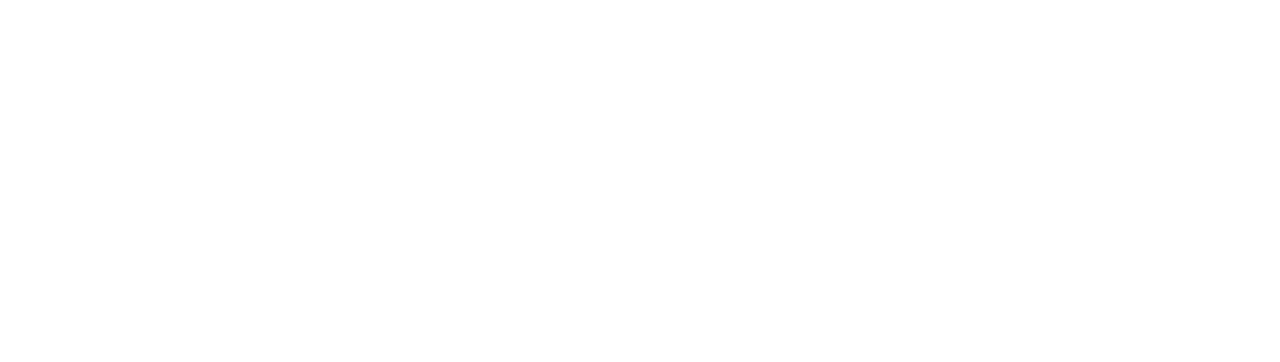
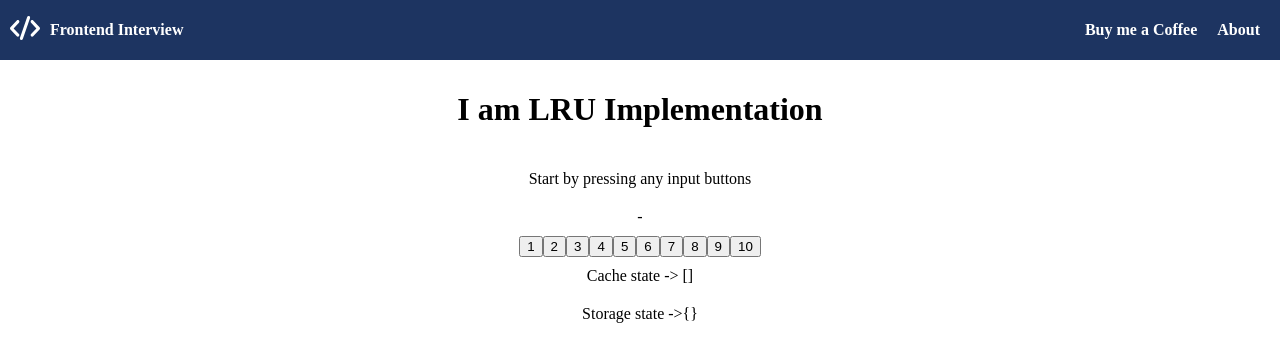
Before and after one commit to CodeDragoon/Frontend-Interview, a React (Create React App) app: page /lru-cache in a window 1280 px wide. Before the commit this address had no page. Shown: the top 362 px of the page. Built offline with nearby package versions, Linux system fonts and the light colour scheme.

Commit message:
LRU Cache Implementation (#3)

```diff
--- a/src/App.jsx
+++ b/src/App.jsx
@@ -1,24 +1,30 @@
-import React from 'react'
-import { Routes, Route } from 'react-router-dom'
-import Home from './pages/home/Home'
-import Layout from './pages/layout/Layout'
-import InfiniteScrollUsingObserver from './pages/InfiniteScrollUsingObserver/InfiniteScrollUsingObserver'
-import InfiniteScrollUsingWindowScroll from './pages/InfiniteScrollUsingWindowScroll/InfiniteScrollUsingWindowScroll'
-
-
+import React from "react";
+import { Routes, Route } from "react-router-dom";
+import Home from "./pages/home/Home";
+import Layout from "./pages/layout/Layout";
+import InfiniteScrollUsingObserver from "./pages/InfiniteScrollUsingObserver/InfiniteScrollUsingObserver";
+import InfiniteScrollUsingWindowScroll from "./pages/InfiniteScrollUsingWindowScroll/InfiniteScrollUsingWindowScroll";
+import LruCache from "./pages/lruCache/LruCache";
 
 const App = () => {
-    return <>
-        <Routes>
-            <Route path='/' element={<Layout />} >
-                <Route index element={<Home />} />
-                <Route path={"infinite-scroll-using-intersection-observer"} element={<InfiniteScrollUsingObserver />} />
-                <Route path={"infinite-scroll-using-window-scroll"} element={<InfiniteScrollUsingWindowScroll />} />
-                {/* <Route /> */}
-            </Route>
+  return (
+    <>
+      <Routes>
+        <Route path="/" element={<Layout />}>
+          <Route index element={<Home />} />
+          <Route
+            path={"infinite-scroll-using-intersection-observer"}
+            element={<InfiniteScrollUsingObserver />}
+          />
+          <Route
+            path={"infinite-scroll-using-window-scroll"}
+            element={<InfiniteScrollUsingWindowScroll />}
+          />
+          <Route path={"lru-cache"} element={<LruCache />} />
+        </Route>
+      </Routes>
+    </>
+  );
+};
 
-        </Routes>
-    </>
-}
-
-export default App
+export default App;
--- a/src/pages/home/problems.json
+++ b/src/pages/home/problems.json
@@ -1,14 +1,14 @@
 {
   "problems": [
-    {
-      "label": "Infinite Scroll using Intersection Observer",
-      "route": "/infinite-scroll-using-intersection-observer",
-      "description": "This article talks about how to build Infinite Scroll using Intersection Observer"
-    },
     {
       "label": "Infinite Scroll using Window Scroll",
       "route": "infinite-scroll-using-window-scroll",
       "description": "This article talks about how to build Infinite Scroll using window.scroll"
+    },
+    {
+      "label": "LRU Cache Implementation in React",
+      "route": "lru-cache",
+      "description": "This article talks about how to build and visualise LRU Cache"
     }
   ]
 }
--- /dev/null
+++ b/src/pages/lruCache/LruCache.jsx
@@ -0,0 +1,76 @@
+import React, { useState } from "react";
+import "./styles.css";
+
+const calcRes = (val) => {
+  return "ExpensiveOp" + val;
+};
+const MAX_LIMIT = 3;
+const useLruCache = () => {
+  const [cache, setCache] = useState([]);
+  const [message, setMessage] = useState("Start by pressing any input buttons");
+  const [result, setResult] = useState("-");
+  const [store, setStore] = useState({});
+
+  const getData = (val) => {
+    if (store.hasOwnProperty(val)) {
+      const filtered = cache.filter((item) => item != val);
+      setResult(store[val]);
+      setCache([val, ...filtered]);
+      setMessage("Cache was hit");
+    } else {
+      const calculatedResult = calcRes(val);
+      const currentMapSize = Object.keys(store).length;
+      if (currentMapSize === MAX_LIMIT) {
+        const remove = cache[MAX_LIMIT - 1];
+        const filtered = cache.slice(0, cache.length - 1);
+        delete store[remove];
+        setCache([val, ...filtered]);
+      } else {
+        setCache([val, ...cache]);
+      }
+      const temp = { ...store };
+      temp[val] = calculatedResult;
+      setStore(temp);
+      setResult(calculatedResult);
+      setMessage("Cache was miss");
+    }
+  };
+
+  return {
+    message,
+    result,
+    cache,
+    getData,
+    store,
+  };
+};
+const ipKeys = [1, 2, 3, 4, 5, 6, 7, 8, 9, 10];
+const LruCache = () => {
+  const { message, result, cache, getData, store } = useLruCache();
+
+  return (
+    <div className={"container"}>
+      <h1 className={"row"}>I am LRU Implementation </h1>
+
+      <div className={"row"}>{message}</div>
+
+      <div className={"row"}>{result}</div>
+      {ipKeys.map((item) => {
+        return (
+          <button
+            key={item}
+            onClick={() => {
+              getData(item);
+            }}
+          >
+            {item}
+          </button>
+        );
+      })}
+      <div className={"row"}>{`Cache state -> ${JSON.stringify(cache)}`}</div>
+      <div className={"row"}>{`Storage state ->${JSON.stringify(store)}`}</div>
+    </div>
+  );
+};
+
+export default LruCache;
--- /dev/null
+++ b/src/pages/lruCache/styles.css
@@ -0,0 +1,6 @@
+.container {
+  text-align: center;
+}
+.row {
+  padding: 10px;
+}
```
Also changed, not shown: src/pages/home/dump.txt (added), 1 other file (tests, documents, lock files or other folders).
